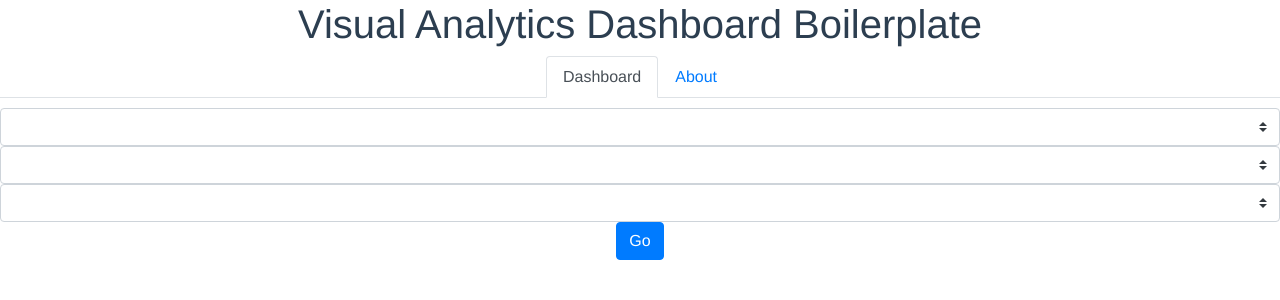
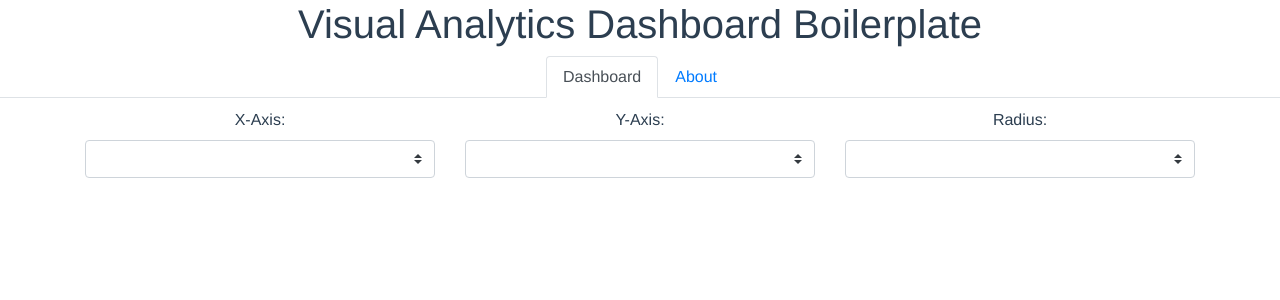
Before and after one commit to cedrickrause/vue-dashboard-boilerplate, a Vue app: page / in a window 1280 px wide. Shown: the top 300 px of the page. Built offline with nearby package versions, Linux system fonts and the light colour scheme.

Commit message:
ScatterplotWrapper selections corrected layout and hotloads the Scatterplot when selections are made

```diff
--- a/src/components/Charts/ScatterPlotWrapper.vue
+++ b/src/components/Charts/ScatterPlotWrapper.vue
@@ -1,10 +1,50 @@
 <template>
   <div>
-    <b-form-select v-model="xAxisColumn" :options="dataset.columns"></b-form-select>
-    <b-form-select v-model="yAxisColumn" :options="dataset.columns"></b-form-select>
-    <b-form-select v-model="radiusColumn" :options="dataset.columns"></b-form-select>
-    <b-button variant="primary" v-on:click="fire()">Go</b-button>
-    <scatter-plot v-if="go"
+      <b-container>
+        <b-row>
+          <b-col>
+            <b-form-group
+              id="input-group-1"
+              label="X-Axis:"
+              label-for="xAxisInput"
+            >
+              <b-form-select
+                id="xAxisInput"
+                v-model="xAxisColumn"
+                :options="dataset.columns"
+                required></b-form-select>
+            </b-form-group>
+          </b-col>
+          <b-col>
+            <b-form-group
+              id="input-group-2"
+              label="Y-Axis:"
+              label-for="yAxisInput"
+            >
+              <b-form-select
+                id="yAxisInput"
+                v-model="yAxisColumn"
+                :options="dataset.columns"
+                required></b-form-select>
+            </b-form-group>
+          </b-col>
+          <b-col>
+            <b-form-group
+              id="input-group-3"
+              label="Radius:"
+              label-for="radiusInput"
+            >
+              <b-form-select
+                id="radiusInput"
+                v-model="radiusColumn"
+                :options="dataset.columns"
+                required></b-form-select>
+            </b-form-group>
+          </b-col>
+        </b-row>
+      </b-container>
+
+    <scatter-plot v-if="this.xAxisColumn && this.yAxisColumn && this.radiusColumn"
     :dataset="dataset"
     :xAxisColumn="xAxisColumn"
     :yAxisColumn="yAxisColumn"
@@ -25,16 +65,10 @@ export default Vue.extend({
   },
   data() {
     return {
-      go: false,
       xAxisColumn: null,
       yAxisColumn: null,
       radiusColumn: null,
     };
   },
-  methods: {
-    fire() {
-      this.go = true;
-    },
-  },
 });
 </script>
```
